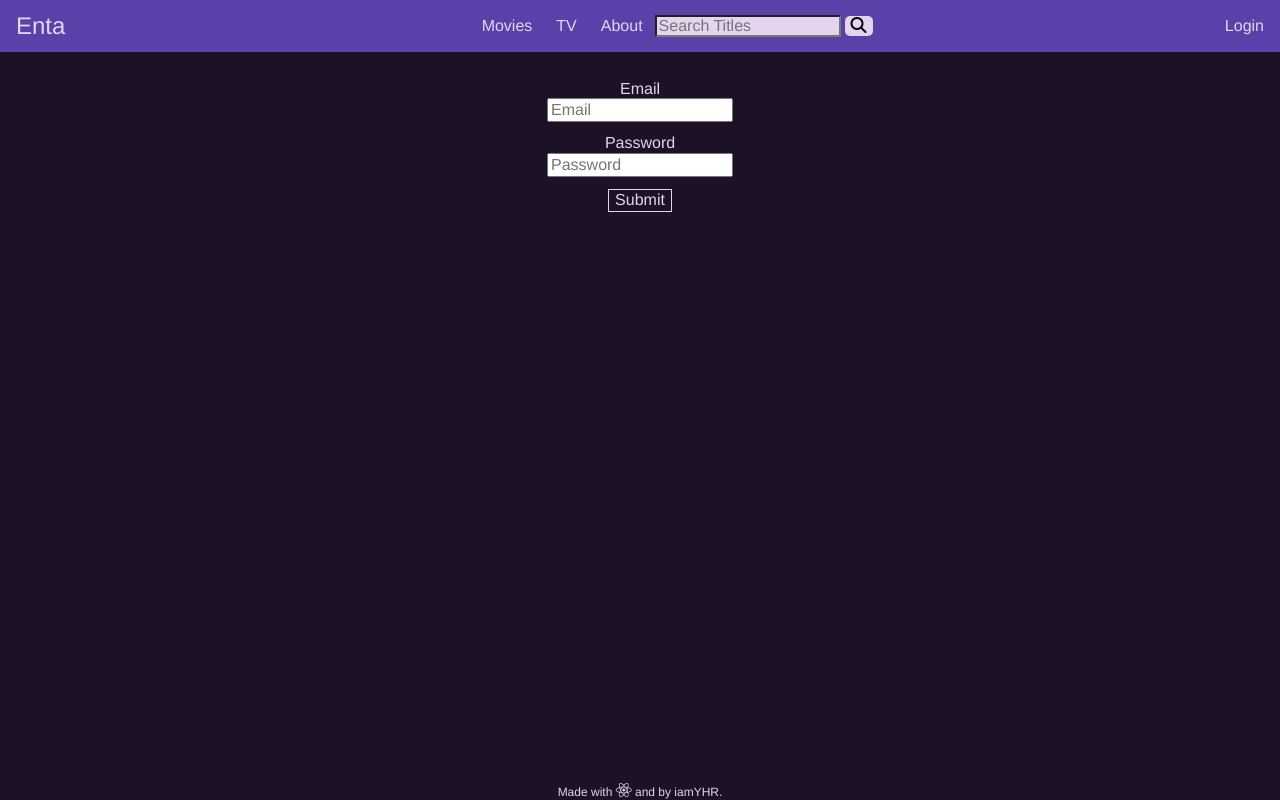
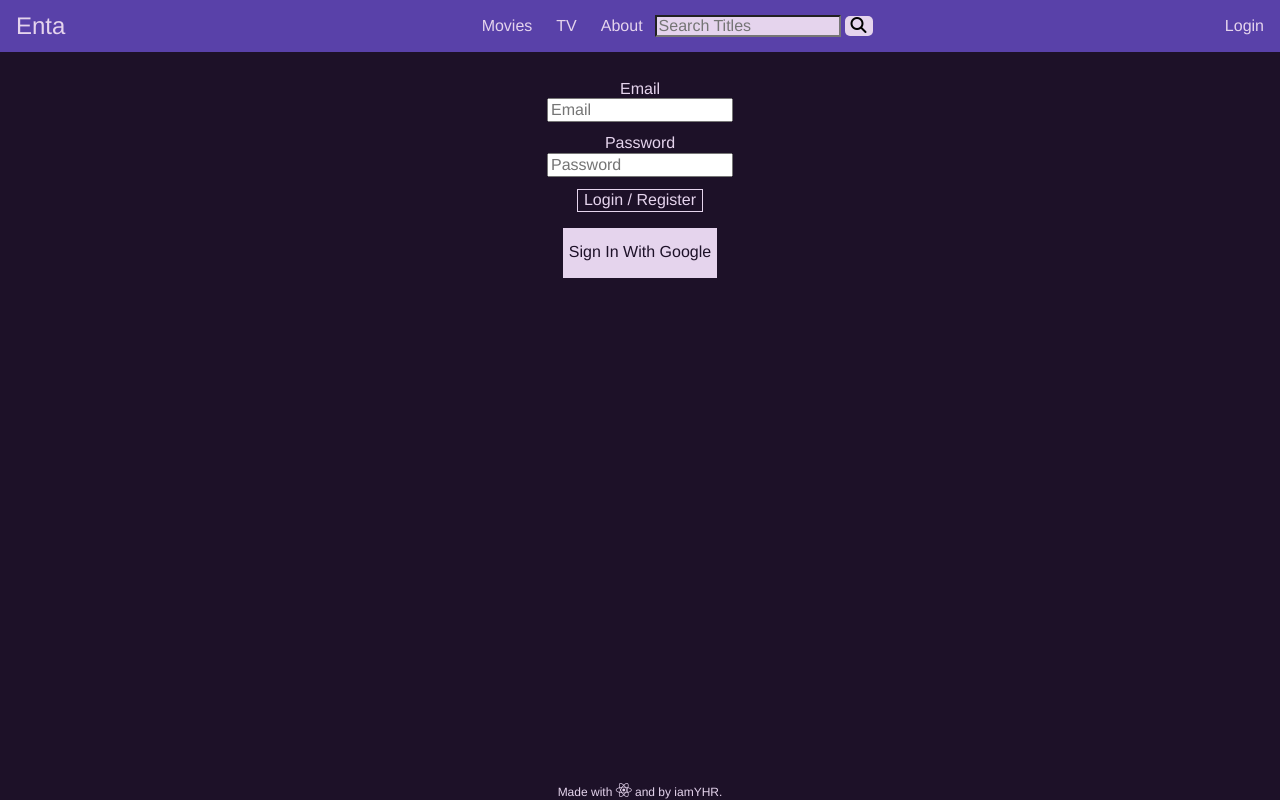
Before and after one commit to yaralahruthik/enta, a React (Create React App) app: page /login in a window 1280 px wide. Built offline with nearby package versions, Linux system fonts and the light colour scheme; no server answers.

Commit message:
Integrated Firebase

```diff
--- a/package.json
+++ b/package.json
@@ -6,6 +6,7 @@
     "@testing-library/jest-dom": "^5.12.0",
     "@testing-library/react": "^11.2.6",
     "@testing-library/user-event": "^12.8.3",
+    "firebase": "^8.5.0",
     "formik": "^2.2.6",
     "normalize.css": "^8.0.1",
     "react": "^17.0.2",
--- a/src/App.js
+++ b/src/App.js
@@ -1,11 +1,13 @@
-import { useState } from 'react';
+import { useState, useEffect } from 'react';
 
 import AppRouter from './router/AppRouter';
+import { auth } from './firebase/firebase.utils';
 
 import './styles/styles.scss';
 import 'normalize.css';
 
 const INITIAL_STATE = {
+	currentUser: null,
 	movies: [],
 	tv: [],
 	searchData: [],
@@ -13,10 +15,25 @@ const INITIAL_STATE = {
 };
 
 const App = () => {
+	const [currentUser, setCurrentUser] = useState(INITIAL_STATE.currentUser);
 	const [duplicates, setDuplicates] = useState(INITIAL_STATE.duplicates);
 	const [movies, setMovies] = useState(INITIAL_STATE.movies);
 	const [tv, setTV] = useState(INITIAL_STATE.tv);
 	const [searchData, setSearchData] = useState(INITIAL_STATE.searchData);
+
+	useEffect(() => {
+		let isSignedIn = true;
+
+		const unsubscribe = auth.onAuthStateChanged((user) => {
+			if (isSignedIn) setCurrentUser(user);
+			console.log(user);
+		});
+
+		return () => {
+			isSignedIn = false;
+			unsubscribe();
+		};
+	}, []);
 
 	const addMovie = (movie) => {
 		for (const item of movies) {
@@ -28,11 +45,11 @@ const App = () => {
 		setDuplicates(duplicates);
 		setMovies((prevMovies) => {
 			return [movie, ...prevMovies];
-		})
+		});
 	};
 
 	const removeMovie = (movieToRemove) => {
-		const newMovies = movies.filter(movie => movie.id !== movieToRemove.id);
+		const newMovies = movies.filter((movie) => movie.id !== movieToRemove.id);
 		duplicates[movieToRemove.id] = false;
 		setDuplicates(duplicates);
 		setMovies(newMovies);
@@ -64,6 +81,7 @@ const App = () => {
 
 	return (
 		<AppRouter
+			currentUser={currentUser}
 			onSearch={searchHandler}
 			onAddMovie={addMovie}
 			onRemoveMovie={removeMovie}
--- a/src/components/Form/Form.js
+++ b/src/components/Form/Form.js
@@ -58,7 +58,7 @@ const Form = () => {
 				<div>{formik.errors.password}</div>
 			)}
 
-			<button type='submit'>Submit</button>
+			<button type='submit'>Login / Register</button>
 		</form>
 	);
 };
--- a/src/components/Header/Header.js
+++ b/src/components/Header/Header.js
@@ -1,9 +1,10 @@
 import { Link } from 'react-router-dom';
 
 import SearchBar from '../UI/SearchBar';
+import { auth } from '../../firebase/firebase.utils';
 
 const Header = (props) => {
-  return (
+	return (
 		<div className='header'>
 			<div className='container'>
 				<Link to='/' className='header__title'>
@@ -25,12 +26,16 @@ const Header = (props) => {
 						</li>
 					</ul>
 				</div>
-				<Link to='/login' className='header__login'>
-					Login
-				</Link>
+				{props.currentUser ? (
+					<Link to='/login' className='header__login' onClick={() => auth.signOut()}>Sign Out</Link>
+				) : (
+					<Link to='/login' className='header__login'>
+						Login
+					</Link>
+				)}
 			</div>
 		</div>
 	);
-}
+};
 
 export default Header;
--- /dev/null
+++ b/src/firebase/firebase.utils.js
@@ -0,0 +1,25 @@
+import firebase from 'firebase/app';
+import 'firebase/firestore';
+import 'firebase/auth';
+
+const config = {
+	apiKey: 'AIzaSyDei9MBrGSX8F22p0AM12kwHrlmrbr0rlY',
+	authDomain: 'enta-a4925.firebaseapp.com',
+	projectId: 'enta-a4925',
+	storageBucket: 'enta-a4925.appspot.com',
+	messagingSenderId: '552099710207',
+	appId: '1:552099710207:web:b0afc9131172767b2138ca',
+	measurementId: 'G-7FLHPEZC7H',
+};
+
+firebase.initializeApp(config);
+
+export const auth = firebase.auth();
+export const firestore = firebase.firestore();
+
+const provider = new firebase.auth.GoogleAuthProvider();
+provider.setCustomParameters({ prompt: 'select_account' });
+
+export const signInWithGoogle = () => auth.signInWithPopup(provider);
+
+export default firebase;
--- a/src/pages/Login.js
+++ b/src/pages/Login.js
@@ -1,9 +1,12 @@
 import Form from '../components/Form/Form';
+
+import { signInWithGoogle } from '../firebase/firebase.utils';
 
 const Login = (props) => {
 	return (
 		<div className='login'>
 			<Form />
+			<button onClick={signInWithGoogle} className='login__google'>Sign In With Google</button>
 		</div>
 	);
 };
--- a/src/router/AppRouter.js
+++ b/src/router/AppRouter.js
@@ -15,7 +15,7 @@ const AppRouter = (props) => {
 	return (
 		<BrowserRouter>
 			<div className='body'>
-				<Header onSearch={props.onSearch} />
+				<Header currentUser={props.currentUser} onSearch={props.onSearch} />
 				<div className='body__content'>
 					<Switch>
 						<Route path='/' exact={true}>
@@ -53,7 +53,9 @@ const AppRouter = (props) => {
 							/>
 						</Route>
 						<Route path='/about' component={About} />
-						<Route path='/login' component={Login} />
+						<Route path='/login'>
+							<Login currentUser={props.currentUser} />
+						</Route>
 						<Route component={NotFound} />
 					</Switch>
 				</div>
--- a/src/styles/pages/_Login.scss
+++ b/src/styles/pages/_Login.scss
@@ -25,3 +25,24 @@
 		color: red;
 	}
 }
+
+.login {
+	display: flex;
+	justify-content: center;
+	flex-direction: column;
+	align-items: center;
+}
+
+.login__google {
+	margin: $m-size;
+	color: $dark-purple;
+	background-color: $languid-lavender;
+	border: none;
+	width: auto;
+	height: 50px;
+}
+
+.login__google:hover {
+	color: $languid-lavender;
+	background-color: $violet-blue-crayota;
+}
```
Also changed, not shown: 1 other file (tests, documents, lock files or other folders). Lines whose indentation alone changed are shown as unchanged.
